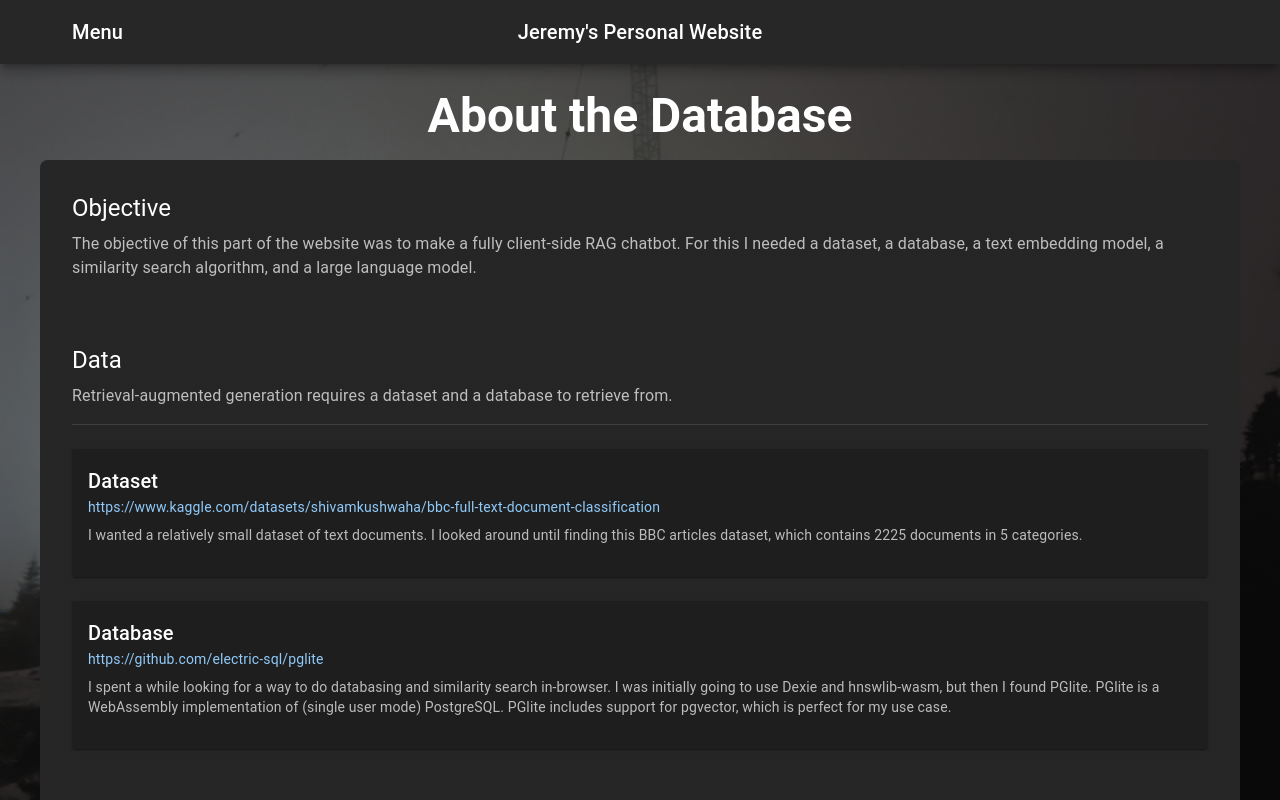
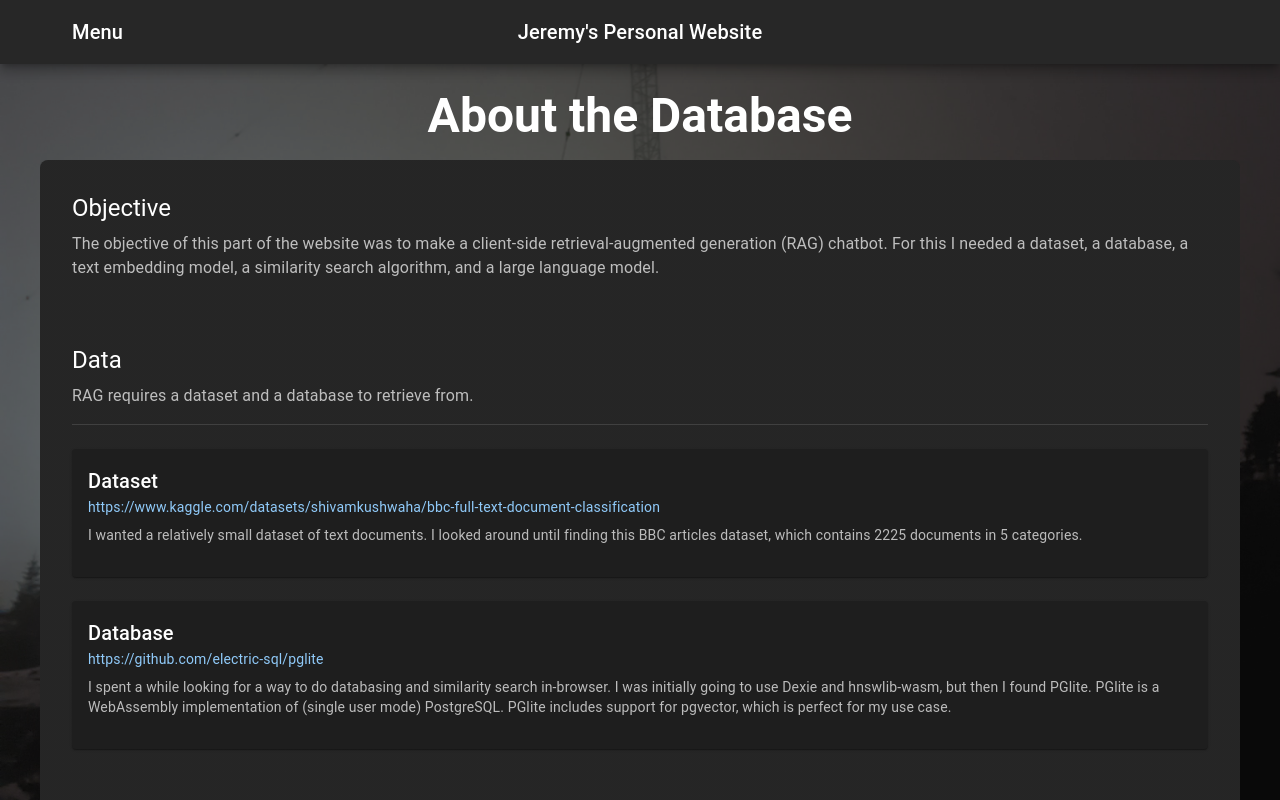
Before and after one commit to jeremy-costello/site, a React (Vite) app: page /database in a window 1280 px wide. Shown: the top 800 px of the page. Built offline with nearby package versions, Linux system fonts and the light colour scheme; no server answers; some icons are missing.

Commit message:
more small changes

```diff
--- a/src/data/writing/Database.ts
+++ b/src/data/writing/Database.ts
@@ -2,10 +2,10 @@ import { LEFT_ALIGN } from "./Constants";
 
 export const database = {
   objective: {
-    preamble: "The objective of this part of the website was to make a fully client-side RAG chatbot. For this I needed a dataset, a database, a text embedding model, a similarity search algorithm, and a large language model."
+    preamble: "The objective of this part of the website was to make a client-side retrieval-augmented generation (RAG) chatbot. For this I needed a dataset, a database, a text embedding model, a similarity search algorithm, and a large language model."
   },
   data: {
-    preamble: "Retrieval-augmented generation requires a dataset and a database to retrieve from.",
+    preamble: "RAG requires a dataset and a database to retrieve from.",
     items: [
       {
         title: "Dataset",
```
Also changed, not shown: public/writing/database/objective.md (deleted, +0 -1 lines).
